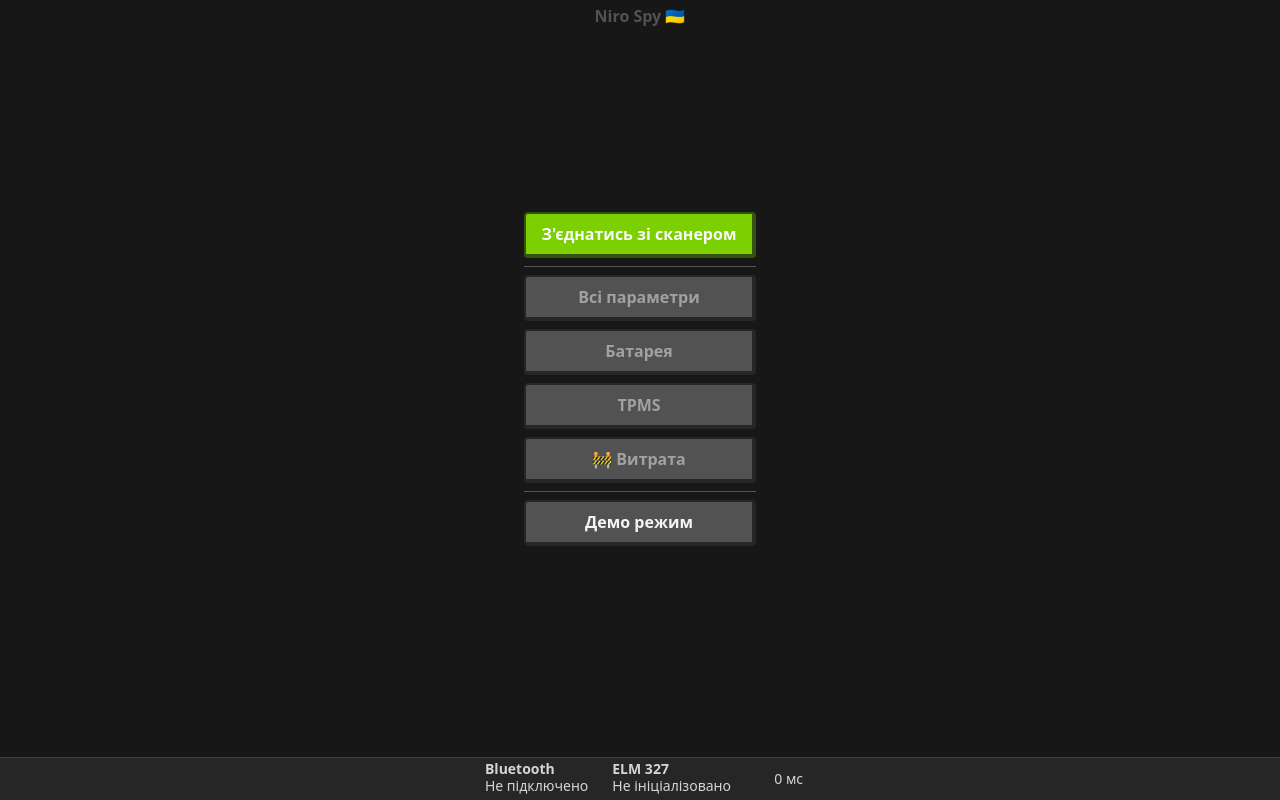
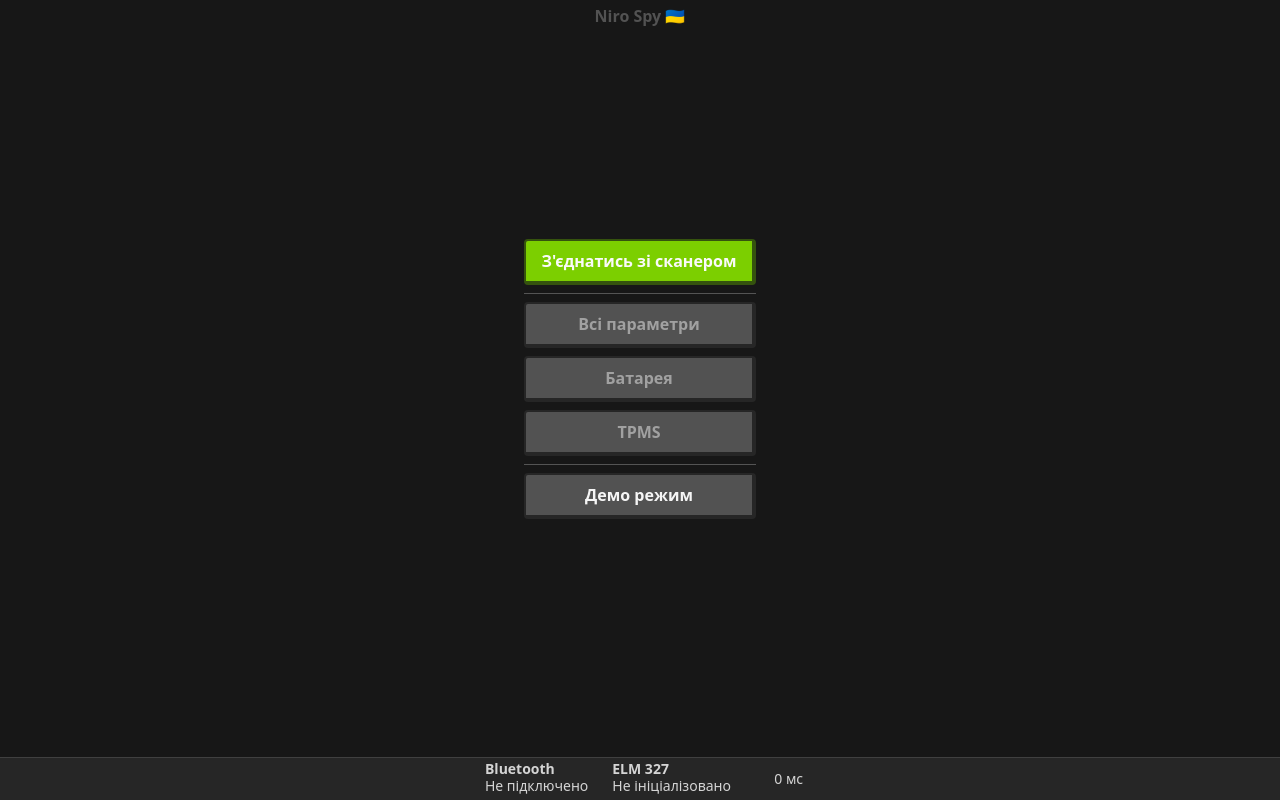
Before and after one commit to Tuoris/niro-spy, a SvelteKit app: page / in a window 1280 px wide. Built offline with nearby package versions, Linux system fonts and the light colour scheme; what @iconify/tailwind4 would draw is missing.

Commit message:
Clean up unused route

```diff
--- a/src/routes/+page.svelte
+++ b/src/routes/+page.svelte
@@ -36,9 +36,6 @@
 	<ButtonLink href="/tpms" variant="secondary" disabled={elmDeviceStatus !== 'ready'}>
 		TPMS</ButtonLink
 	>
-	<ButtonLink href="/" variant="secondary" disabled={elmDeviceStatus !== 'ready'}>
-		🚧 Витрата</ButtonLink
-	>
 	<hr />
 	<ButtonLink href="/" variant="tertiary" onclick={isInDemoMode ? exitDemoMode : enterDemoMode}>
 		{#if isInDemoMode}
```
